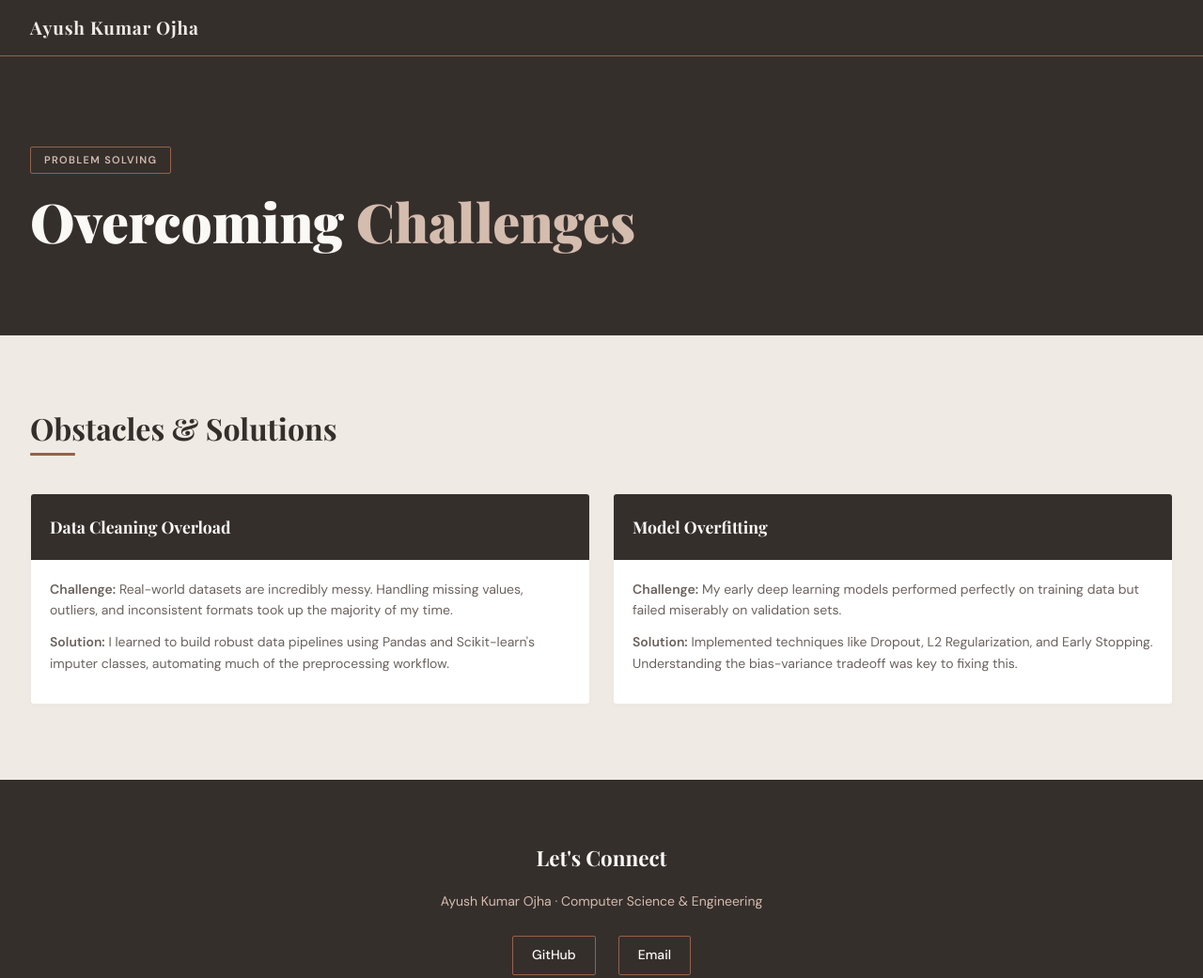
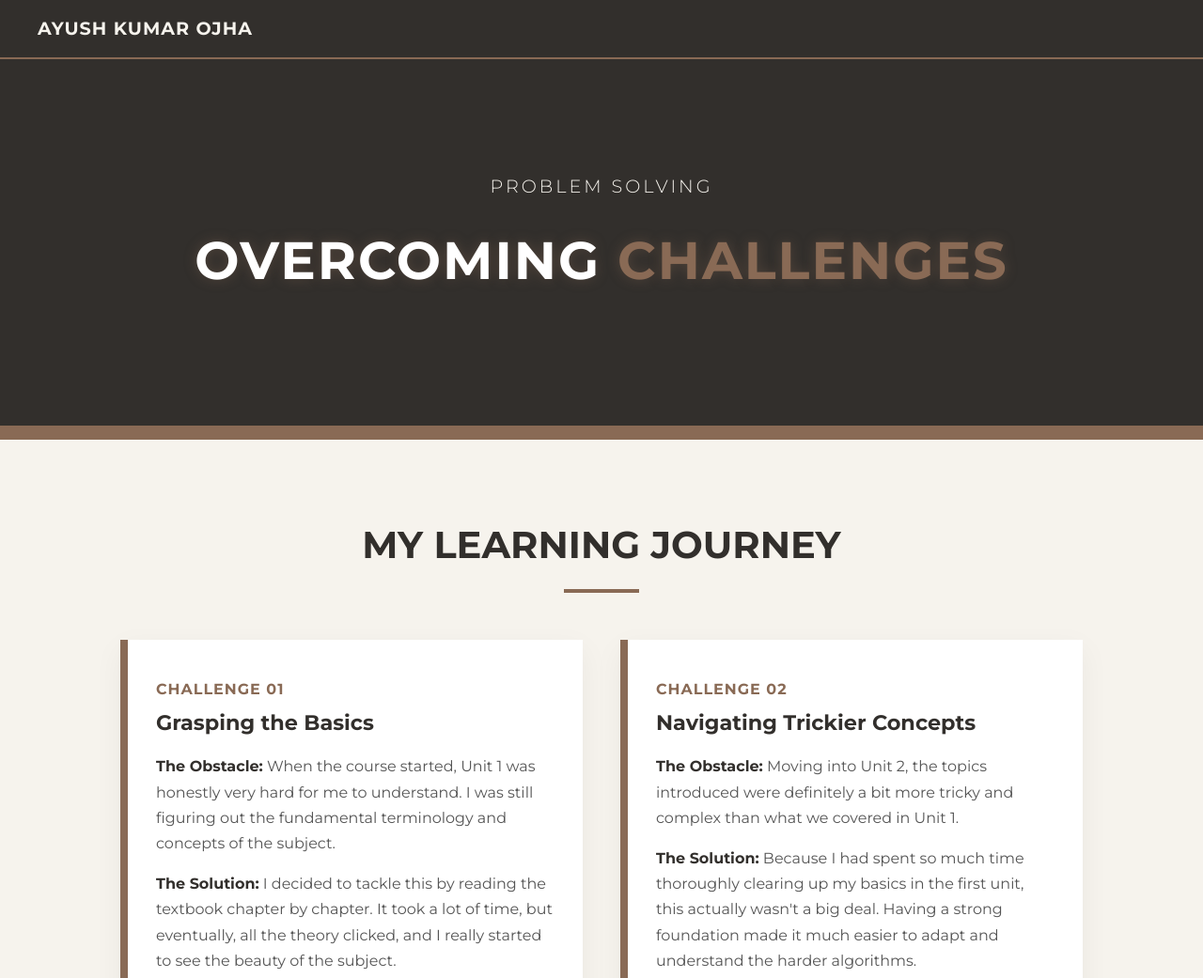
Before and after one commit to Ayush-Kumar-ojha11/temporay_repo, a plain HTML site: page ML/Coursechallanges.html in a window 1280 px wide. Shown: the top 1041 px of the page at 94% size. Drawn offline with nearby package versions, Linux system fonts and the light colour scheme.

Commit message:
Update Coursechallanges.html

```diff
--- a/ML/Coursechallanges.html
+++ b/ML/Coursechallanges.html
@@ -1,298 +1,226 @@
 <!DOCTYPE html>
 <html lang="en">
 <head>
-<meta charset="UTF-8" />
-<meta name="viewport" content="width=device-width, initial-scale=1.0"/>
-<title>Ayush Ojha — ML Portfolio</title>
-<link href="https://fonts.googleapis.com/css2?family=Playfair+Display:wght@400;700;900&family=DM+Sans:wght@300;400;500;600&display=swap" rel="stylesheet"/>
+    <meta charset="UTF-8">
+    <meta name="viewport" content="width=device-width, initial-scale=1.0">
+    <title>Overcoming Challenges - Ayush Ojha</title>
     <style>
+        /* --- Color Palette & Fonts (Expense Splitter Theme) --- */
+        @import url('https://fonts.googleapis.com/css2?family=Montserrat:wght@300;400;600;700&display=swap');
 
-*,*::before,*::after{box-sizing:border-box;margin:0;padding:0}
-:root{
-  --theme-dark: #352F2C;
-  --theme-cream: #FBF9F6;
-  --theme-tan: #EFEBE4;
-  --theme-accent: #93634B;
-  --theme-accent-light: #D4BCAE;
-
-  --text-dark: #25201E;
-  --text-muted: #6B625E;
-  --text-light: #FBF9F6;
-
-  --transition-smooth: all 0.3s cubic-bezier(0.25, 0.8, 0.25, 1);
-}
-html{scroll-behavior:smooth; height: 100%; overflow-x: hidden;}
-body{
-  font-family:'DM Sans',sans-serif;
-  background:var(--theme-cream);
-  color:var(--text-dark);
-  font-size:15px;
-  line-height:1.7;
-  overflow-x: hidden;
-  width: 100%;
+        :root {
+            --primary-brown: #896a55;
+            --dark-charcoal: #322f2c;
+            --light-beige: #f6f3ed;
+            --text-dark: #222222;
+            --text-light: #ffffff;
+            --transition-bounce: all 0.5s cubic-bezier(0.68, -0.55, 0.265, 1.55);
         }
 
-/* ── NAV ── */
-nav{
-  position:sticky;top:0;z-index:100;
-  background:var(--theme-dark);
-  padding:0 2rem;
-  display:flex;align-items:center;justify-content:space-between;
-  height:60px;
-  border-bottom:1px solid var(--theme-accent);
-}
-.nav-brand{
-  font-family:'Playfair Display',serif;
-  font-size:1.2rem;font-weight:700;
-  color:var(--theme-tan);
-  letter-spacing:.04em;
-  text-decoration:none;
+        * {
+            margin: 0;
+            padding: 0;
+            box-sizing: border-box;
+            font-family: 'Montserrat', sans-serif;
         }
 
-/* ── HERO ── */
-.hero{
-  background:var(--theme-dark);
-  padding:6rem 2rem 5rem;
-  position:relative;
-  overflow:hidden;
-}
-.hero-tag{
-  display:inline-block;
-  font-size:11px;font-weight:600;
-  letter-spacing:.12em;text-transform:uppercase;
-  color:var(--theme-accent-light);
-  border:1px solid var(--theme-accent);
-  padding:4px 14px;border-radius:2px;
-  margin-bottom:1.2rem;
-}
-.hero h1{
-  font-family:'Playfair Display',serif;
-  font-size:clamp(2.2rem,5vw,3.6rem);
-  font-weight:900;
-  color:var(--text-light);
-  line-height:1.1;
-  margin-bottom:.6rem;
-}
-.hero h1 span{color:var(--theme-accent-light)}
-.hero-sub{
-  font-size:1.05rem;font-weight:400;
-  color:var(--theme-tan);
-  max-width:560px;
-  margin-bottom:1rem;
-  line-height:1.6;
+        body {
+            background-color: var(--light-beige);
+            color: var(--text-dark);
+            line-height: 1.6;
+            overflow-x: hidden;
         }
 
-/* ── SECTION WRAPPER ── */
-.section{padding:5rem 2rem; max-width: 1300px; margin: 0 auto;}
-.section-bg-alt { background: var(--theme-tan); }
-.section-label{
-  font-size:11px;font-weight:600;
-  letter-spacing:.14em;text-transform:uppercase;
-  color:var(--theme-accent);
-  margin-bottom:.5rem;
-}
-.section-title{
-  font-family:'Playfair Display',serif;
-  font-size:2rem;font-weight:700;
-  color:var(--theme-dark);
-  margin-bottom:.4rem;
-  line-height:1.2;
-}
-.section-divider{
-  width:48px;height:3px;
-  background:var(--theme-accent);
-  margin-bottom:2.5rem;
-  border-radius:1px;
+        /* --- Animations --- */
+        @keyframes fadeInUp {
+            from { opacity: 0; transform: translateY(40px); }
+            to { opacity: 1; transform: translateY(0); }
         }
 
-/* ── CARD POP-UP ANIMATIONS & INTERACTIONS ── */
-.about-card, .project-card, .skill-group {
-  transition: var(--transition-smooth);
-  box-shadow: 0 2px 5px rgba(0,0,0,0.02);
-}
-.about-card:hover, .project-card:hover, .skill-group:hover {
-  transform: translateY(-6px);
-  background-color: #FFFDFB !important;
-  box-shadow: 0 12px 24px rgba(53, 47, 44, 0.08);
-  border-color: var(--theme-accent-light);
+        @keyframes slideInLeft {
+            from { opacity: 0; transform: translateX(-50px); }
+            to { opacity: 1; transform: translateX(0); }
         }
 
-/* ── SCROLL REVEAL ANIMATIONS ── */
+        @keyframes pulseGlow {
+            0% { text-shadow: 0 0 10px rgba(137, 106, 85, 0.2); }
+            50% { text-shadow: 0 0 20px rgba(137, 106, 85, 0.6); }
+            100% { text-shadow: 0 0 10px rgba(137, 106, 85, 0.2); }
+        }
+
+        .animate-up { animation: fadeInUp 1s ease-out forwards; opacity: 0; }
+        .delay-1 { animation-delay: 0.2s; }
+        .delay-2 { animation-delay: 0.4s; }
+        .delay-3 { animation-delay: 0.6s; }
+
+        /* Scroll Reveal Classes */
         .reveal {
             opacity: 0;
-  transform: translateY(30px);
+            transform: translateY(50px);
             transition: all 0.8s cubic-bezier(0.25, 0.8, 0.25, 1);
         }
         .reveal.active {
             opacity: 1;
             transform: translateY(0);
         }
-.reveal-scale {
+        .reveal-left {
             opacity: 0;
-  transform: translateY(30px) scale(0.95);
+            transform: translateX(-50px);
             transition: all 0.8s cubic-bezier(0.25, 0.8, 0.25, 1);
         }
-.reveal-scale.active {
+        .reveal-left.active {
             opacity: 1;
-  transform: translateY(0) scale(1);
-}
-/* Delay classes for grid items */
-.delay-1 { transition-delay: 0.1s; }
-.delay-2 { transition-delay: 0.2s; }
-.delay-3 { transition-delay: 0.3s; }
-.delay-4 { transition-delay: 0.4s; }
-
-/* Hero initial animations */
-@keyframes fadeInUp {
-  from { opacity: 0; transform: translateY(30px); }
-  to { opacity: 1; transform: translateY(0); }
-}
-.hero-anim {
-  animation: fadeInUp 0.8s cubic-bezier(0.25, 0.8, 0.25, 1) forwards;
-  opacity: 0;
-}
-.hero-anim-1 { animation-delay: 0.1s; }
-.hero-anim-2 { animation-delay: 0.2s; }
-.hero-anim-3 { animation-delay: 0.3s; }
-
-/* ── ABOUT ── */
-.about-grid{
-  display:grid;
-  grid-template-columns:1fr 1fr;
-  gap:1.5rem;
-}
-.about-card{
-  background:#fff;
-  border:1px solid rgba(147, 99, 75, 0.15);
-  border-left:4px solid var(--theme-accent);
-  padding:1.5rem;
-  border-radius:0 4px 4px 0;
-}
-.about-card h3{
-  font-family:'Playfair Display',serif;
-  font-size:1.1rem;font-weight:700;
-  color:var(--theme-dark);
-  margin-bottom:.5rem;
-}
-.about-card p{font-size:.9rem;color:var(--text-muted);line-height:1.6}
-.about-card .tag-row{display:flex;flex-wrap:wrap;gap:6px;margin-top:.75rem}
-.tag{
-  font-size:11px;font-weight:500;
-  padding:3px 10px;
-  background:var(--theme-tan);
-  color:var(--theme-dark);
-  border-radius:2px;
+            transform: translateX(0);
         }
 
-/* ── PROJECTS ── */
-.projects-grid{display:grid;grid-template-columns:1fr 1fr;gap:1.5rem}
-.project-card{
-  background:#fff;
-  border:1px solid rgba(147, 99, 75, 0.15);
-  border-radius:4px;
-  overflow:hidden;
+        /* --- Nav --- */
+        nav {
+            position: sticky; top: 0; z-index: 100;
+            background: var(--dark-charcoal);
+            padding: 15px 40px;
+            display: flex; align-items: center; justify-content: space-between;
+            border-bottom: 2px solid var(--primary-brown);
         }
-.project-header{
-  background:var(--theme-dark);
-  padding:1.25rem;
-  display:flex;align-items:center;justify-content:space-between;
+        .nav-brand {
+            font-size: 1.2rem; font-weight: 700;
+            color: var(--light-beige);
+            text-decoration: none;
+            text-transform: uppercase;
+            letter-spacing: 1px;
+            transition: color 0.3s ease;
         }
-.project-header h3{
-  font-family:'Playfair Display',serif;
-  font-size:1.1rem;font-weight:700;
-  color:var(--text-light);
-}
-.project-badge{
-  font-size:10px;font-weight:700;
-  letter-spacing:.08em;text-transform:uppercase;
-  padding:3px 10px;
-  background:var(--theme-accent);
-  color:var(--text-light);
-  border-radius:2px;
-}
-.project-body{padding:1.25rem}
-.project-body p{font-size:.875rem;color:var(--text-muted);margin-bottom:.75rem;line-height:1.6}
-.project-stack{display:flex;flex-wrap:wrap;gap:5px}
-.stack-tag{
-  font-size:11px;padding:3px 9px;
-  background:var(--theme-cream);
-  border:1px solid var(--theme-tan);
-  color:var(--theme-dark);
-  border-radius:2px;
-  font-weight:500;
+        .nav-brand:hover { color: var(--primary-brown); }
+
+        /* --- Hero Section --- */
+        .hero {
+            background-color: var(--dark-charcoal);
+            color: var(--text-light);
+            padding: 120px 20px;
+            text-align: center;
+            border-bottom: 15px solid var(--primary-brown);
+            position: relative;
+            overflow: hidden;
         }
 
-/* ── SKILLS ── */
-.skills-grid{display:grid;grid-template-columns:repeat(3,1fr);gap:1rem}
-.skill-group{
-  background:#fff;
-  border:1px solid rgba(147, 99, 75, 0.15);
-  padding:1.25rem;border-radius:4px;
+        .hero h1 {
+            font-size: 3.5rem;
+            letter-spacing: 2px;
+            margin-bottom: 10px;
+            text-transform: uppercase;
+            animation: pulseGlow 3s infinite;
         }
-.skill-group h3{
-  font-size:.8rem;font-weight:700;
-  letter-spacing:.1em;text-transform:uppercase;
-  color:var(--theme-accent);
-  margin-bottom:.75rem;
-  padding-bottom:.5rem;
-  border-bottom:1px solid var(--theme-tan);
-}
-.skill-pill{
-  display:inline-block;
-  font-size:12px;font-weight:500;
-  padding:4px 11px;
-  background:var(--theme-cream);
-  border:1px solid var(--theme-tan);
-  color:var(--theme-dark);
-  border-radius:2px;
-  margin:3px 2px;
+        .hero h1 span {
+            color: var(--primary-brown);
         }
 
-/* ── TABS ── */
-.tab-container { background: #fff; border: 1px solid rgba(147, 99, 75, 0.15); border-radius: 4px; overflow: hidden; margin-top: 1rem; }
-.tab-header { display: flex; background: var(--theme-tan); border-bottom: 1px solid rgba(147, 99, 75, 0.15); flex-wrap: wrap;}
-.tab-button { flex: 1; padding: 1rem; border: none; background: none; font-family: 'DM Sans', sans-serif; font-weight: 600; color: var(--text-muted); cursor: pointer; transition: var(--transition-smooth); min-width: 120px;}
-.tab-button:hover { background: rgba(147, 99, 75, 0.05); }
-.tab-button.active { background: #fff; color: var(--theme-accent); border-top: 3px solid var(--theme-accent); }
-.tab-content { display: none; padding: 2rem; }
-.tab-content.active { display: block; animation: fadeInUp 0.4s ease forwards; }
-
-/* ── CONTACT / FOOTER ── */
-footer{
-  background:var(--theme-dark);
-  padding:4rem 2rem;
-  text-align:center;
-}
-footer p{color:var(--theme-tan);font-size:.875rem}
-.contact-links{display:flex;justify-content:center;gap:1.5rem;margin-bottom:1.5rem;flex-wrap:wrap}
-.contact-link{
-  display:inline-flex;align-items:center;gap:.4rem;
-  font-size:.875rem;font-weight:500;
-  color:var(--text-light);
-  text-decoration:none;
-  padding:.5rem 1.25rem;
-  border:1px solid var(--theme-accent);
-  border-radius:2px;
-  transition: var(--transition-smooth);
-}
-.contact-link:hover{background:var(--theme-accent);color:var(--text-light); transform: translateY(-2px);}
-.footer-bottom{
-  border-top:1px solid var(--theme-accent);
-  padding-top:1.25rem;
-  margin-top:1.5rem;
-  font-size:.8rem;color:var(--theme-accent-light);
-  display:flex;justify-content:center;gap:1rem;flex-wrap:wrap;
+        .hero h2 {
+            font-weight: 300;
+            color: var(--light-beige);
+            margin-bottom: 20px;
+            font-size: 1.2rem;
+            letter-spacing: 3px;
+            text-transform: uppercase;
         }
 
-/* ── RESPONSIVE ── */
-@media(max-width:960px){
-  .skills-grid{grid-template-columns:1fr 1fr}
-}
-@media(max-width:640px){
-  .about-grid,.projects-grid,.skills-grid{grid-template-columns:1fr}
-  .section{padding:3.5rem 1.25rem}
+        /* --- Content Sections --- */
+        .section {
+            padding: 80px 10%;
+            max-width: 1400px;
+            margin: 0 auto;
         }
 
+        .section-title {
+            font-size: 2.5rem;
+            color: var(--dark-charcoal);
+            margin-bottom: 50px;
+            text-align: center;
+            text-transform: uppercase;
+            position: relative;
+            font-weight: 700;
+        }
+
+        .section-title::after {
+            content: '';
+            width: 80px;
+            height: 4px;
+            background-color: var(--primary-brown);
+            display: block;
+            margin: 15px auto 0;
+            transition: width 0.5s ease;
+        }
+        .section-title:hover::after {
+            width: 150px;
+        }
+
+        /* --- Features Grid (Adapted for Challenges) --- */
+        .features {
+            display: grid;
+            grid-template-columns: repeat(auto-fit, minmax(320px, 1fr));
+            gap: 40px;
+        }
+
+        .feature-card {
+            background: #fff;
+            padding: 40px 30px;
+            border-left: 8px solid var(--primary-brown);
+            box-shadow: 0 10px 30px rgba(0,0,0,0.05);
+            transition: var(--transition-bounce);
+            position: relative;
+            overflow: hidden;
+        }
+
+        .feature-card::before {
+            content: '';
+            position: absolute;
+            top: 0; left: 0; width: 100%; height: 100%;
+            background: linear-gradient(120deg, transparent, rgba(137, 106, 85, 0.05), transparent);
+            transform: translateX(-100%);
+            transition: 0.6s;
+        }
+
+        .feature-card:hover {
+            transform: translateY(-12px) scale(1.02);
+            box-shadow: 0 20px 40px rgba(50, 47, 44, 0.15);
+        }
+        .feature-card:hover::before {
+            transform: translateX(100%);
+        }
+
+        .feature-card h3 {
+            color: var(--dark-charcoal);
+            margin-bottom: 15px;
+            font-size: 1.4rem;
+            font-weight: 700;
+        }
+        .feature-card h3 span {
+            color: var(--primary-brown);
+            font-size: 1rem;
+            display: block;
+            margin-bottom: 5px;
+            letter-spacing: 1px;
+            text-transform: uppercase;
+        }
+
+        .feature-card p {
+            font-size: 1rem;
+            color: #555;
+            line-height: 1.7;
+            margin-bottom: 1rem;
+        }
+
+        .feature-card strong {
+            color: var(--dark-charcoal);
+        }
+
+        /* --- Footer --- */
+        footer {
+            background: var(--dark-charcoal);
+            padding: 60px 20px;
+            text-align: center;
+            color: var(--light-beige);
+            margin-top: 50px;
+        }
+        footer p { opacity: 0.8; font-size: 0.9rem; }
     </style>
 </head>
 <body>
@@ -301,62 +229,63 @@ footer p{color:var(--theme-tan);font-size:.875rem}
         <a class="nav-brand" href="index.html">Ayush Kumar Ojha</a>
     </nav>
 
+    <header class="hero">
+        <div class="animate-up">
+            <h2>Problem Solving</h2>
+            <h1>Overcoming <span>Challenges</span></h1>
+        </div>
+    </header>
 
-<section class="hero">
-  <div class="hero-tag hero-anim hero-anim-1">Problem Solving</div>
-  <h1 class="hero-anim hero-anim-2">Overcoming <span>Challenges</span></h1>
-</section>
-<div class="section-bg-alt">
     <section class="section">
-    <div class="section-title reveal">Obstacles & Solutions</div>
-    <div class="section-divider reveal"></div>
-    <div class="projects-grid">
-      <div class="project-card reveal-scale delay-1">
-        <div class="project-header">
-          <h3>Data Cleaning Overload</h3>
+        <h2 class="section-title reveal">My Learning Journey</h2>
+
+        <div class="features">
+            <!-- Unit 1 Challenge -->
+            <div class="feature-card reveal-left delay-1">
+                <h3><span>Challenge 01</span>Grasping the Basics</h3>
+                <p><strong>The Obstacle:</strong> When the course started, Unit 1 was honestly very hard for me to understand. I was still figuring out the fundamental terminology and concepts of the subject.</p>
+                <p><strong>The Solution:</strong> I decided to tackle this by reading the textbook chapter by chapter. It took a lot of time, but eventually, all the theory clicked, and I really started to see the beauty of the subject.</p>
             </div>
-        <div class="project-body">
-          <p><strong>Challenge:</strong> Real-world datasets are incredibly messy. Handling missing values, outliers, and inconsistent formats took up the majority of my time.</p>
-          <p><strong>Solution:</strong> I learned to build robust data pipelines using Pandas and Scikit-learn's imputer classes, automating much of the preprocessing workflow.</p>
+
+            <!-- Unit 2 Challenge -->
+            <div class="feature-card reveal delay-2">
+                <h3><span>Challenge 02</span>Navigating Trickier Concepts</h3>
+                <p><strong>The Obstacle:</strong> Moving into Unit 2, the topics introduced were definitely a bit more tricky and complex than what we covered in Unit 1.</p>
+                <p><strong>The Solution:</strong> Because I had spent so much time thoroughly clearing up my basics in the first unit, this actually wasn't a big deal. Having a strong foundation made it much easier to adapt and understand the harder algorithms.</p>
             </div>
-      </div>
-      <div class="project-card reveal-scale delay-2">
-        <div class="project-header">
-          <h3>Model Overfitting</h3>
-        </div>
-        <div class="project-body">
-          <p><strong>Challenge:</strong> My early deep learning models performed perfectly on training data but failed miserably on validation sets.</p>
-          <p><strong>Solution:</strong> Implemented techniques like Dropout, L2 Regularization, and Early Stopping. Understanding the bias-variance tradeoff was key to fixing this.</p>
-        </div>
+
+            <!-- Unit 3 Challenge -->
+            <div class="feature-card reveal delay-3">
+                <h3><span>Challenge 03</span>Shifting to Unsupervised Learning</h3>
+                <p><strong>The Obstacle:</strong> Unit 3 was a whole different thing since we started diving into unsupervised learning, like clustering and finding hidden structures.</p>
+                <p><strong>The Solution:</strong> By this point, my core concepts were so clear that I just had to read through the topics once. Concepts like clustering made intuitive sense immediately because of the groundwork I laid earlier.</p>
             </div>
         </div>
     </section>
-</div>
 
-
-<footer id="contact" class="reveal">
-  <p style="font-family:'Playfair Display',serif;font-size:1.4rem;font-weight:700;color:var(--text-light);margin-bottom:1rem">Let's Connect</p>
-  <p style="margin-bottom:1.5rem; color: var(--theme-accent-light)">Ayush Kumar Ojha · Computer Science & Engineering</p>
-  <div class="contact-links">
-    <a class="contact-link" href="https://github.com/Ayush-Kumar-ojha11" target="_blank">GitHub</a>
-    <a class="contact-link" href="https://mail.google.com/mail/?view=cm&fs=1&to=01fe24bcs211@kletech.ac.in" target="_blank">Email</a>
-  </div>
-  <div class="footer-bottom">
-    <span>Ayush Kumar Ojha · Machine Learning Portfolio</span>
-  </div>
+    <footer>
+        <p>Ayush Kumar Ojha · Personal Portfolio</p>
     </footer>
 
+    <!-- Scroll Animation Script -->
     <script>
         document.addEventListener("DOMContentLoaded", function() {
-    const reveals = document.querySelectorAll(".reveal, .reveal-scale");
+            const reveals = document.querySelectorAll(".reveal, .reveal-left");
+
             const observer = new IntersectionObserver((entries) => {
-      entries.forEach((entry) => {
+                entries.forEach(entry => {
                     if (entry.isIntersecting) {
                         entry.target.classList.add("active");
                     }
                 });
-    }, { threshold: 0.1 });
-    reveals.forEach((reveal) => observer.observe(reveal));
+            }, {
+                threshold: 0.15,
+                rootMargin: "0px 0px -50px 0px"
+            });
+
+            reveals.forEach(reveal => {
+                observer.observe(reveal);
+            });
         });
     </script>
 </body>
```
Lines whose indentation alone changed are shown as unchanged.
